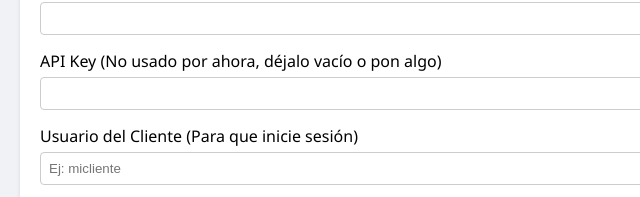
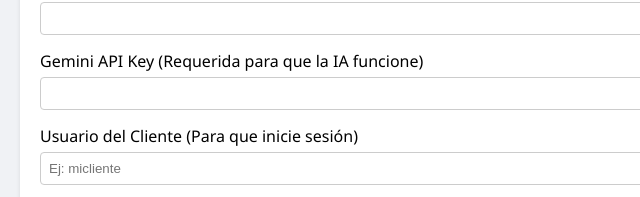
Before and after one commit to jbastardo/tecnoATC, a website: page public/dashboard.html in a window 1280 px wide. Shown: the part 306-503 px from the top of the page, 0-640 px from the left. Drawn offline with Linux system fonts and the light colour scheme; no server answers; sample sign-in values are in the browser's storage.

Commit message:
fix: update api key label in dashboard

```diff
--- a/public/dashboard.html
+++ b/public/dashboard.html
@@ -42,7 +42,7 @@
                 <input type="text" id="t_name" required>
             </div>
             <div class="form-group">
-                <label>API Key (No usado por ahora, déjalo vacío o pon algo)</label>
+                <label>Gemini API Key (Requerida para que la IA funcione)</label>
                 <input type="text" id="t_apikey">
             </div>
             <div class="form-group">
```
